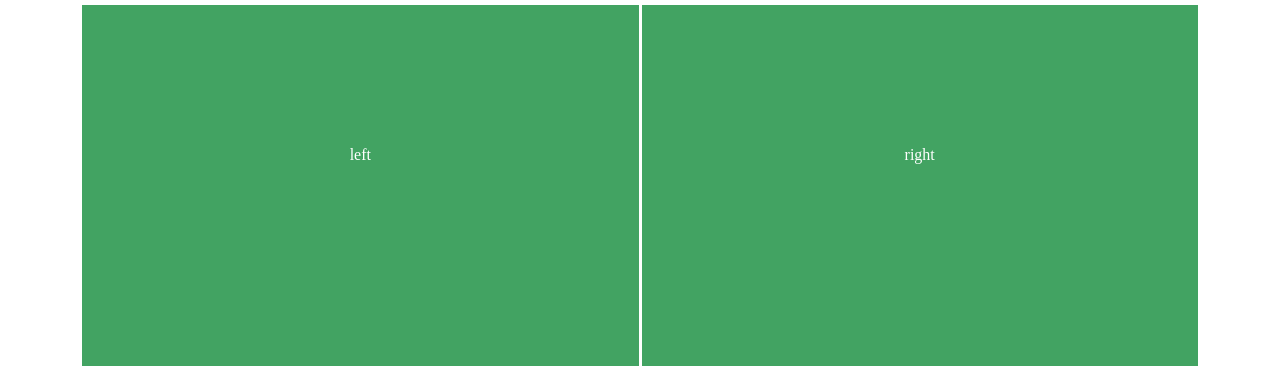
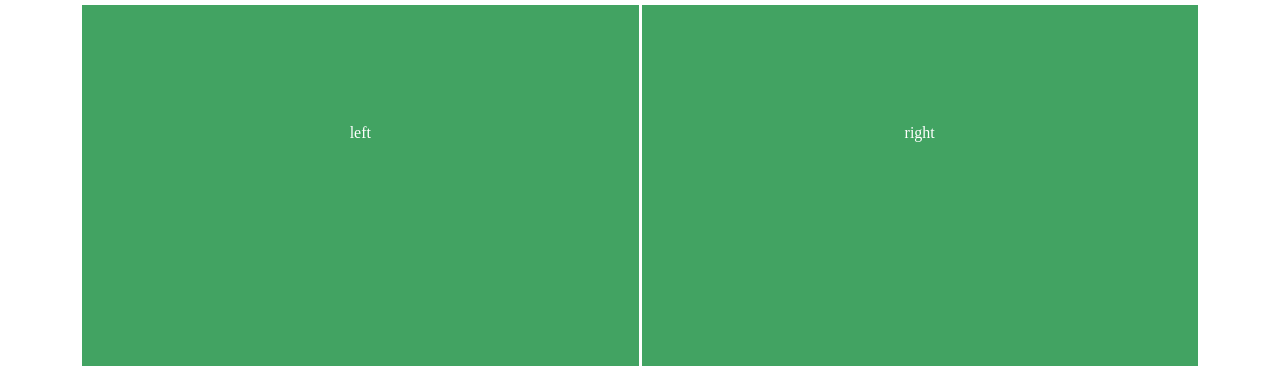
Before and after one commit to atalaytva/progect25, a plain HTML site: page index.html in a window 1280 px wide. Shown: the part 195-565 px from the top of the page. Drawn offline with Linux system fonts and the light colour scheme.

Commit message:
Update styl.css

```diff
--- a/styl.css
+++ b/styl.css
@@ -27,7 +27,7 @@ main{
 }
 .row{
     width: 100%;
-    height: 33%;
+    height: 35%;
     /*background-color: blueviolet;*/
 
 }
@@ -58,7 +58,7 @@ main{
     gap: 3px;
     color: white;
     text-align: center;
-    line-height: 300px;
+    line-height: 255px;
 
 }
 .row_2 .child{
```
